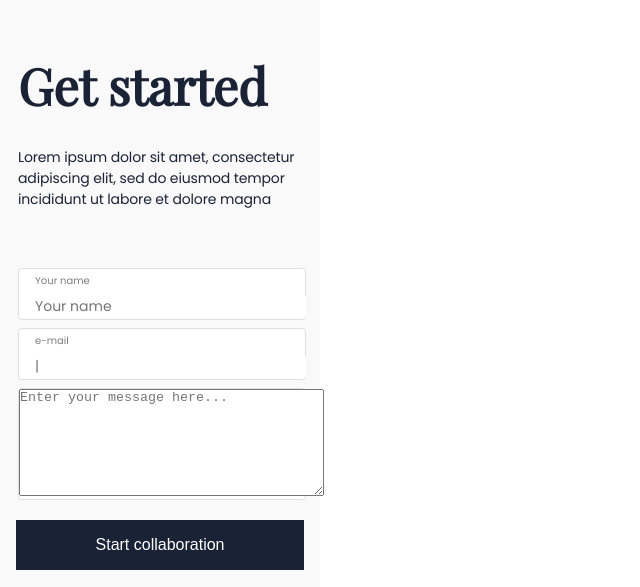
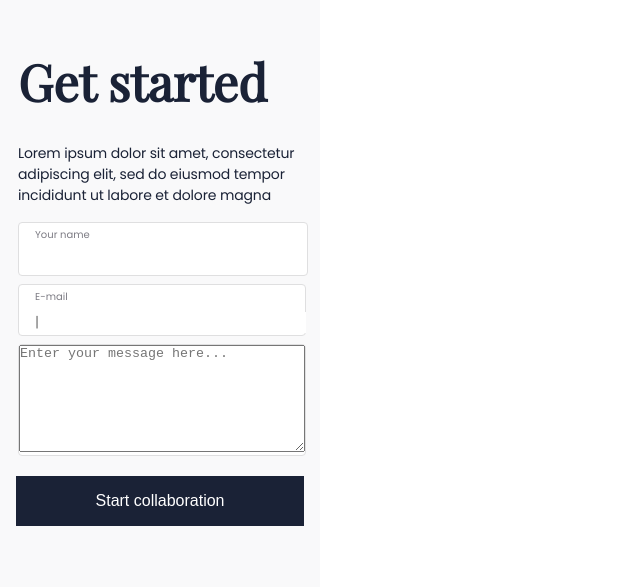
Before and after one commit to andym80/portfolio-site, a website: page index.html in a window 1280 px wide. Shown: the part 4316-4903 px from the top of the page, without its empty margins (0-640 px from the left). Drawn offline with nearby package versions, Linux system fonts and the light colour scheme.

Commit message:
fix index.html & style.css

```diff
--- a/index.html
+++ b/index.html
@@ -207,31 +207,39 @@
       </p>
     </div>
 
-    <form action="https://formspree.io/f/myyobvpo" method="Post" class="form-name-box">
+    <form action="https://formspree.io/f/myyobvpo" method="Post">
+      <div class="form-name-box">
         <div class="form-name-gray"><label for="name">Your name</label></div>
         <div class="fill-name">
-        <input type="text" name="name" id="name" value="" placeholder="Your name" maxlength="30" required>
+          <input type="text" name="name" id="name" value="" placeholder="" maxlength="50" required>
+        </div>
       </div>
 
-    </form>
 
-    <form action="https://formspree.io/f/myyobvpo" method="POST" class="form-email-box">
-      <div class="form-email-gray"><label for="text">e-mail</label></div>
+
+
+      <div class="form-email-box">
+        <div class="form-email-gray"><label for="text">E-mail</label></div>
         <div class="fill-email"><input type="email" name="e-mail" id="text" value="" placeholder="|" maxlength="30"
             required>
         </div>
-    </form>
+      </div>
 
-    <form class="message-box">
-      <div class="fill-messagge"><label for="text"></label>
+      <div class="message-box">
+        <div class="fill-messagge"><label for="text"></label></div>
         <textarea name="name" id="form" cols="36" rows="7" maxlength="500" wrap="soft"
           placeholder="Enter your message here..." required></textarea>
 
       </div>
-    </form>
+
       <div class="start-collab-button-2">
         <button type="submit">Start collaboration</button>
       </div>
+    </form>
+
+
+
+
 
     <div class="resume-box">
       <button class="resume">
@@ -241,7 +249,6 @@
         </span>
       </button>
     </div>
-  </section>
     <ul class="social-media-icons">
       <li><img src="./images/icon_stackoverflow.svg" alt="stack" /></li>
       <li><img src="./images/icon_github.svg" alt="github" /></li>
@@ -250,6 +257,7 @@
       <li><img src="./images/icon_medium.svg" alt="medium" /></li>
       <li><img src="./images/icon_angellist.svg" alt="angellist" /></li>
     </ul>
+  </section>
 </body>
 
 </html>
--- a/style.css
+++ b/style.css
@@ -443,12 +443,13 @@ h5 {
 }
 
 .form-name-box {
+  display: flex;
+  flex-direction: column;
   align-content: flex-start;
   width: 288px;
   height: 52px;
   margin: auto 14px 8px 18px;
   background: white;
-  box-sizing: border-box;
   border-radius: 4px;
   border: 1px solid #dfdfe0;
   list-style-type: none;
```
Lines whose indentation alone changed are shown as unchanged.
